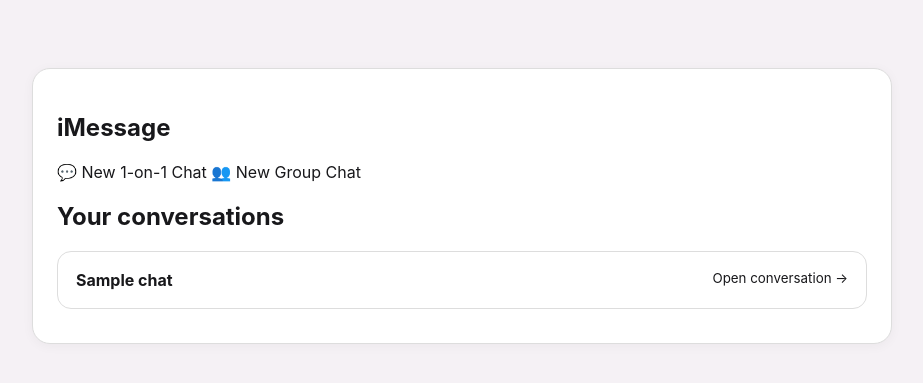
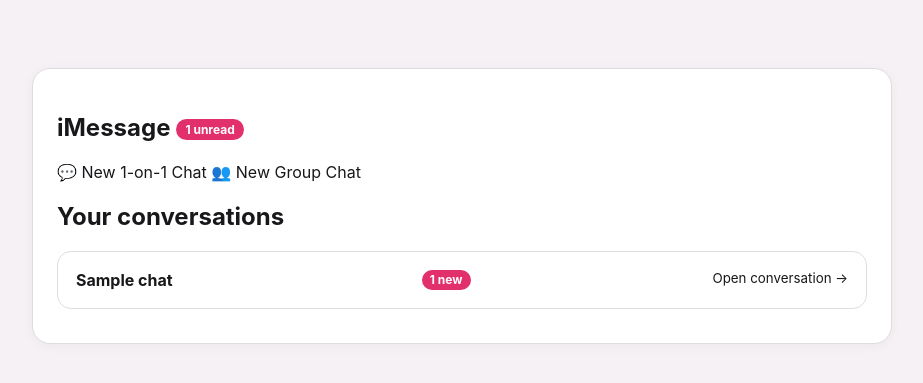
Before and after one commit to fluffierego/oc-socials, a Flask app: template templates/messages.html in a window 1280 px wide. Shown: the part 64-447 px from the top of the page, without its empty margins (178-1101 px from the left). Run offline with Flask 3, Linux system fonts and the light colour scheme; the template is opened without the code that fills it: most values are stand-ins (such as "Sample title", 1, 10 or a date in 2020); some libraries are stand-ins or nearby versions.

Commit message:
Add files via upload

```diff
--- a/templates/chat.html
+++ b/templates/chat.html
@@ -10,7 +10,7 @@
   <section class="imessage-shell">
 
     <header class="imessage-header">
-      <a href="/messages">← Chats</a>
+      <a href="/messages">← Chats{% if total_unread %} <span aria-label="{{ total_unread }} unread messages" style="display:inline-block;margin-left:.25rem;padding:.12rem .45rem;border-radius:999px;background:#e1306c;color:#fff;font-size:.72rem;font-weight:700;">{{ total_unread }}</span>{% endif %}</a>
 
       {% if members %}
         {% set first = members[0] %}
--- a/templates/messages.html
+++ b/templates/messages.html
@@ -18,7 +18,7 @@
 
 <main>
   <section class="card">
-    <h1>iMessage</h1>
+    <h1>iMessage{% if total_unread %} <span style="display:inline-block;vertical-align:middle;padding:.18rem .58rem;border-radius:999px;background:#e1306c;color:#fff;font-size:.75rem;font-weight:700;">{{ total_unread }} unread</span>{% endif %}</h1>
 
     <div class="chat-actions">
       <a class="button" href="/chat/new?type=direct">💬 New 1-on-1 Chat</a>
@@ -30,6 +30,7 @@
     {% for c in chats %}
       <a class="chat-link" href="/chat/{{c['id']}}">
         <b>{{c['name']}}</b>
+        {% if c['unread_count'] %}<span aria-label="{{ c['unread_count'] }} unread messages" style="display:inline-block;margin-left:.45rem;padding:.14rem .5rem;border-radius:999px;background:#e1306c;color:#fff;font-size:.75rem;font-weight:700;">{{ c['unread_count'] }} new</span>{% endif %}
         <small>Open conversation →</small>
       </a>
     {% else %}
```
